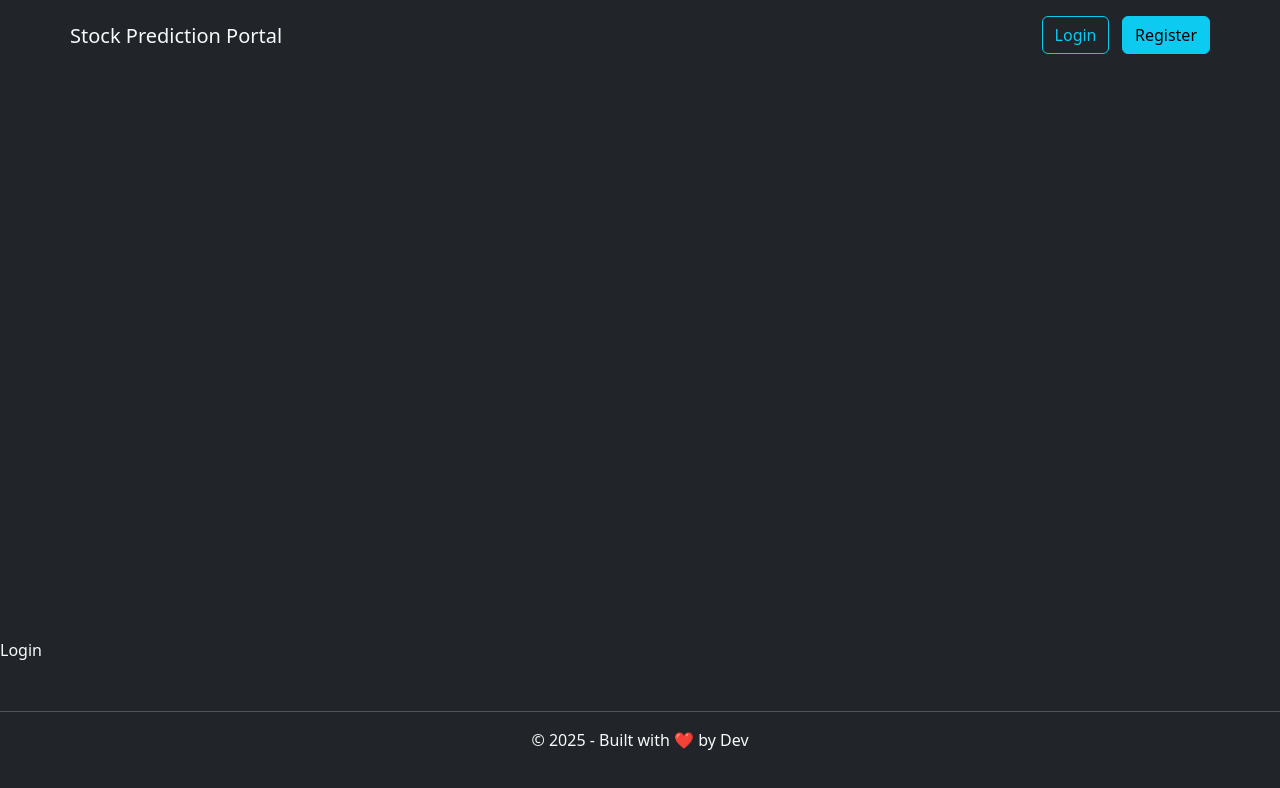
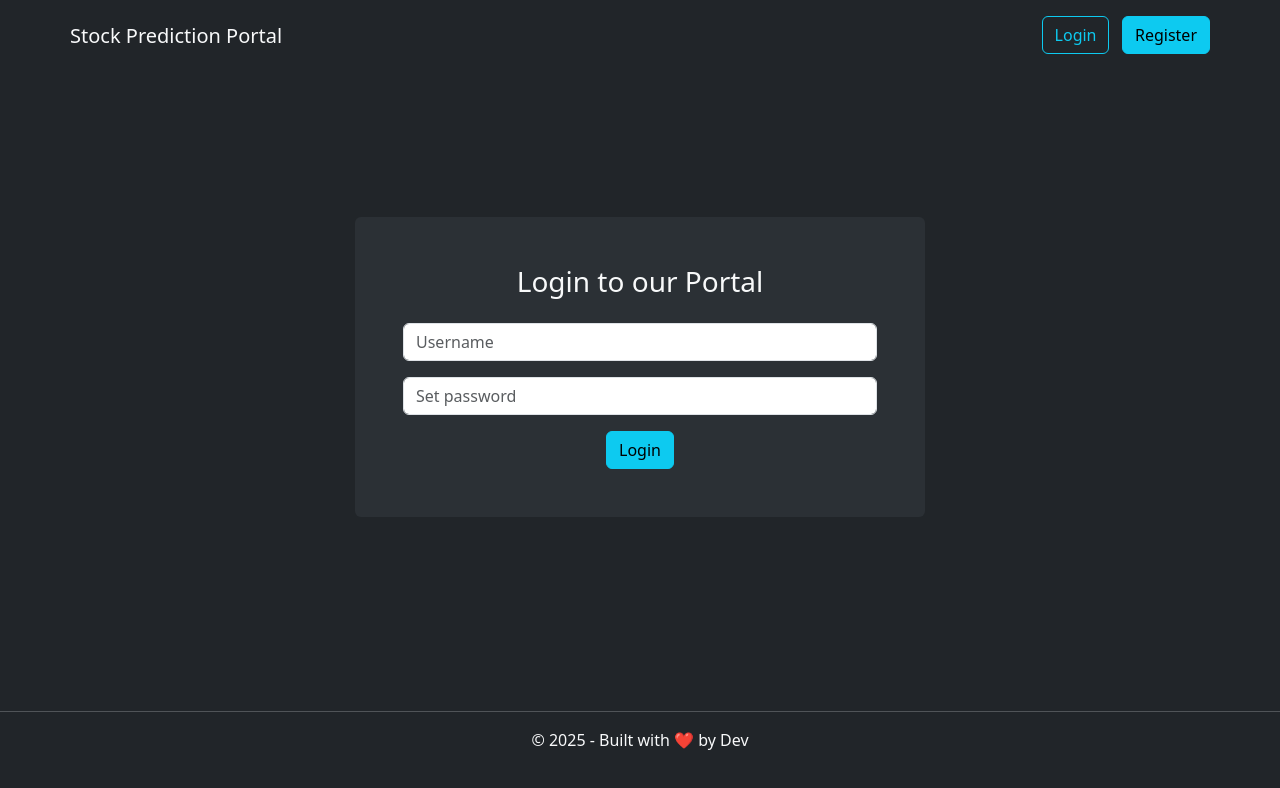
Before and after one commit to Al-Miha/spp, a React (Vite) app in the folder frontend-react/: page /login in a window 1280 px wide. Shown: the top 788 px of the page. Built offline with nearby package versions, Linux system fonts and the light colour scheme.

Commit message:
117.Login with Error Handling

```diff
--- a/frontend-react/src/components/Login.jsx
+++ b/frontend-react/src/components/Login.jsx
@@ -1,5 +1,92 @@
+import { useState } from "react";
+import { FontAwesomeIcon } from "@fortawesome/react-fontawesome";
+import { faSpinner } from "@fortawesome/free-solid-svg-icons";
+import axios from "axios";
+import { useNavigate } from "react-router-dom";
+
 const Login = () => {
-  return <div className="text-light">Login</div>;
+  const [username, setUsername] = useState("");
+  const [password, setPassword] = useState("");
+  const [loading, setLoading] = useState(false);
+
+  const navigate = useNavigate();
+  const [error, setError] = useState("");
+
+  const handleLogin = async (e) => {
+    e.preventDefault();
+    setLoading(true);
+
+    const userData = { username, password };
+    // console.log(userData);
+    try {
+      const response = await axios.post(
+        "http://127.0.0.1:8000/api/v1/token/",
+        userData
+      );
+      //   console.log(response.data);
+      localStorage.setItem("accessToken", response.data.access);
+      localStorage.setItem("refreshToken", response.data.refresh);
+      console.log("login successful");
+      navigate("/");
+    } catch (error) {
+      console.error("Invalid credentials");
+      setError("Invalid credentials");
+    } finally {
+      setLoading(false);
+    }
+  };
+
+  return (
+    <>
+      <div className="container">
+        <div className="row justify-content-center">
+          <div className="col-md-6 bg-light-dark p-5 rounded">
+            <h3 className="text-light text-center mb-4">Login to our Portal</h3>
+            <form onSubmit={handleLogin}>
+              <div className="mb-3">
+                <input
+                  type="text"
+                  className="form-control"
+                  placeholder="Username"
+                  value={username}
+                  onChange={(e) => setUsername(e.target.value)}
+                />
+              </div>
+
+              <div className="mb-3">
+                <input
+                  type="password"
+                  className="form-control"
+                  placeholder="Set password"
+                  value={password}
+                  onChange={(e) => setPassword(e.target.value)}
+                />
+              </div>
+
+              {error && <div className="text-danger">{error}</div>}
+              {loading ? (
+                <button
+                  type="submit"
+                  className="btn btn-info d-block mx-auto"
+                  disabled
+                >
+                  <FontAwesomeIcon icon={faSpinner} spin />
+                  Logging in...
+                </button>
+              ) : (
+                <button type="submit" className="btn btn-info d-block mx-auto">
+                  Login
+                </button>
+              )}
+              {/* <button type="submit" className="btn btn-info d-block mx-auto">
+                  Register
+                </button> */}
+            </form>
+          </div>
+        </div>
+      </div>
+    </>
+  );
 };
 
 export default Login;
```
Also changed, not shown: 2 other files (tests, documents, lock files or other folders).
